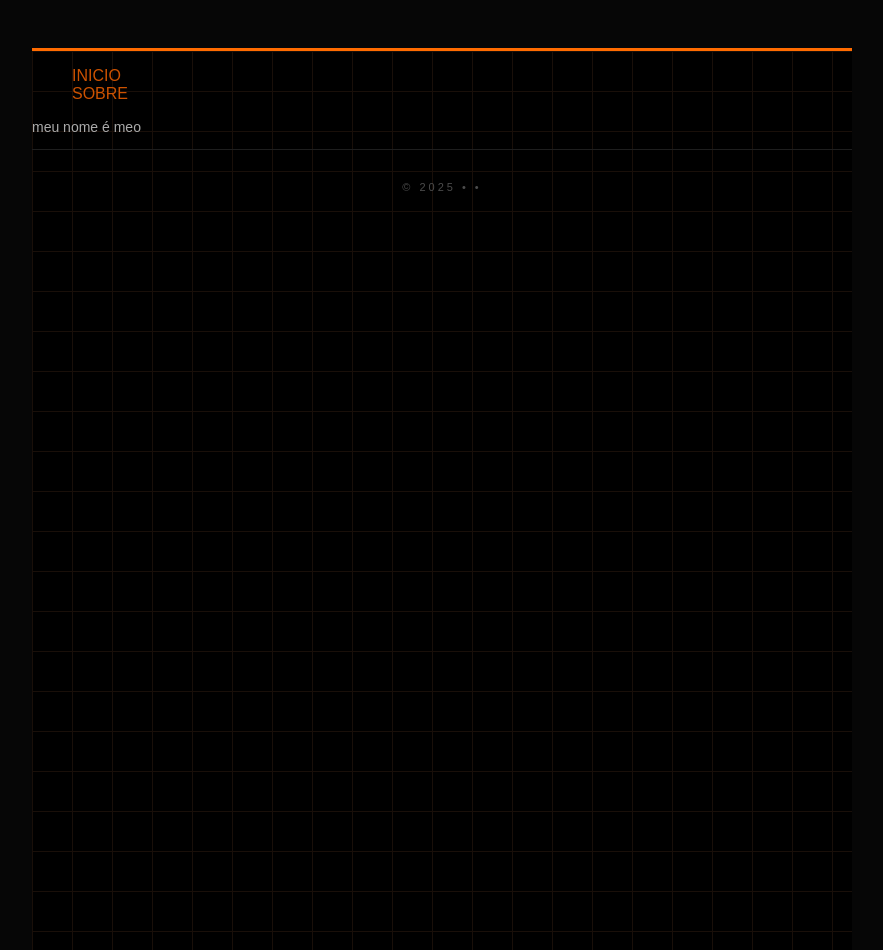
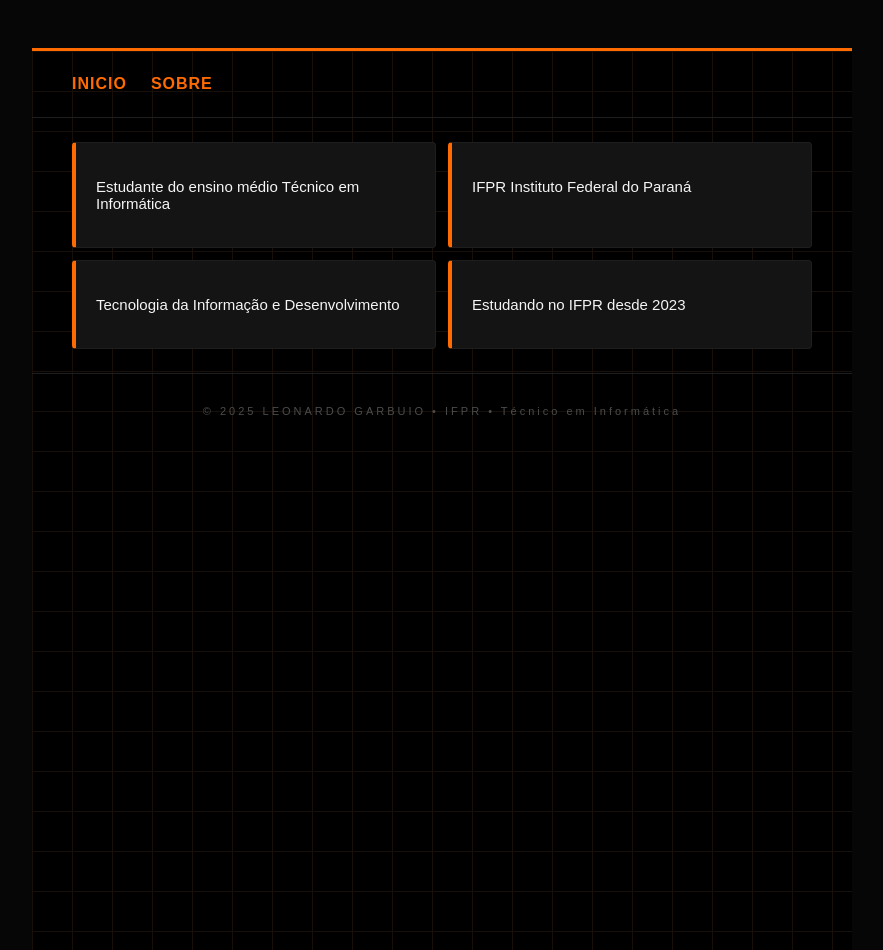
Before and after one commit to LeonardoIFPR/2026-DWII, a PHP site: page /sobre.php in a window 1280 px wide. Shown: the top 950 px of the page, without its empty margins (198-1081 px from the left). Run offline with PHP 8.4, Linux system fonts and the light colour scheme; data that the repository does not hold is empty.

Commit message:
php implementado uso de includes correção de bugs e criação da pagina sobre

```diff
--- a/01_php-intro/CSS/style.css
+++ b/01_php-intro/CSS/style.css
@@ -170,21 +170,47 @@ footer {
     text-align: center;
 }
 
-.nav_inicio{
+nav {
+    display: flex;
+    gap: 24px;
+    padding: 0;
+    margin: 0;
+    list-style: none;
+}
+
+ul{
+    display: flex;
+    gap: 24px;
+    padding: 0;
+    margin: 0;
+    list-style: none;
+}
+
+.nav_inicio {
     color: #FF6B00;
     font-family: Arial, Helvetica, sans-serif;
-    list-style-type: none;
+    font-size: 16px; /* letras maiores */
+    font-weight: 700;
+    letter-spacing: 1px;
 }
 
-.nav_sobre{
+.nav_sobre {
     color: #FF6B00;
     font-family: Arial, Helvetica, sans-serif;
-    list-style-type: none;
+    font-size: 16px; /* letras maiores */
+    font-weight: 700;
+    letter-spacing: 1px;
+}
+
+.linha{
+    padding: 24px 40px;
+    border-bottom: 1px solid #1E1E1E;
 }
 
 a{
     text-decoration: none;
-    color: #CC5200;
+    color: #FF6B00;
+
 }
 
 @keyframes slideDown {
--- /dev/null
+++ b/01_php-intro/includes/config.php
@@ -0,0 +1,9 @@
+<?php
+$nome = "LEONARDO GARBUIO";
+$curso = "Técnico em Informática";
+$escola = "IFPR"
+
+/* então eu li um pouco e descobri o problema quanto as variaveis aparecerem no "index" e no "sobre" não é basicamente onde defini as variaveis como elas estão no index ele consegue puxar ja no sobre como não tem as variaveis definidas ele não consegue puxar
+arrumaria somente colocar as variaveis no arquivo sobre assim como estão no index mas como o objetivo da tarefa era usar os includes para evitar a repetição optei por fazer um arquivo php novo com as variaveis agora que esse arquivo ja existe (config.php)
+é so colocar esta instrução "<?php include 'includes/config.php'; ?>" no inicio das paginas que as variaveis serão usadas fazendo isso evitamos repetição de codigo e arruma o problema de sobre estar sem as informações */
+?>
--- a/01_php-intro/includes/nav.php
+++ b/01_php-intro/includes/nav.php
@@ -7,7 +7,7 @@
     <link rel="stylesheet" href="../CSS/style.css">
 </head>
 <body>
-    <div class="linda">
+    <div class="linha">
         <nav>
         <ul>
             <li class="nav_inicio"><a href="index.php">INICIO</a></li>
--- a/01_php-intro/sobre.php
+++ b/01_php-intro/sobre.php
@@ -1,16 +1,38 @@
+<?php include 'includes/config.php'; ?>
 <!DOCTYPE html>
 <html lang="pt-br">
 <head>
     <meta charset="UTF-8">
     <meta name="viewport" content="width=device-width, initial-scale=1.0">
-    <link rel="stylesheet" href="">
     <title>portfolio</title>
 </head>
 <body>
     <main>
-        <?php include 'includes/nav.php'; ?>
+        <?php include 'includes/cabecalho.php'; ?>
 
-        <p>meu nome é meo</p>
+                <ul class="blocos">
+            <div class="box1">
+                <li>
+                    <p>Estudante do ensino médio <?php echo $curso; ?></p>
+                </li>
+            </div>
+            <div class="box2">
+                <li>
+                    <p><?php echo $escola; ?> Instituto Federal do Paraná</p>
+                </li>
+            </div>
+            <div class="box3">
+                <li>
+                    <p>Tecnologia da Informação e Desenvolvimento</p>
+                </li>
+            </div>
+            <div class="box4">
+                <li>
+                    <p>Estudando no <?php echo $escola; ?> desde 2023</p>
+                </li>
+            </div>
+        </ul>
+
 
         <?php include 'includes/rodape.php'; ?>
     </main>
```
Also changed, not shown: 01_php-intro/index.php (+2 -6 lines).
